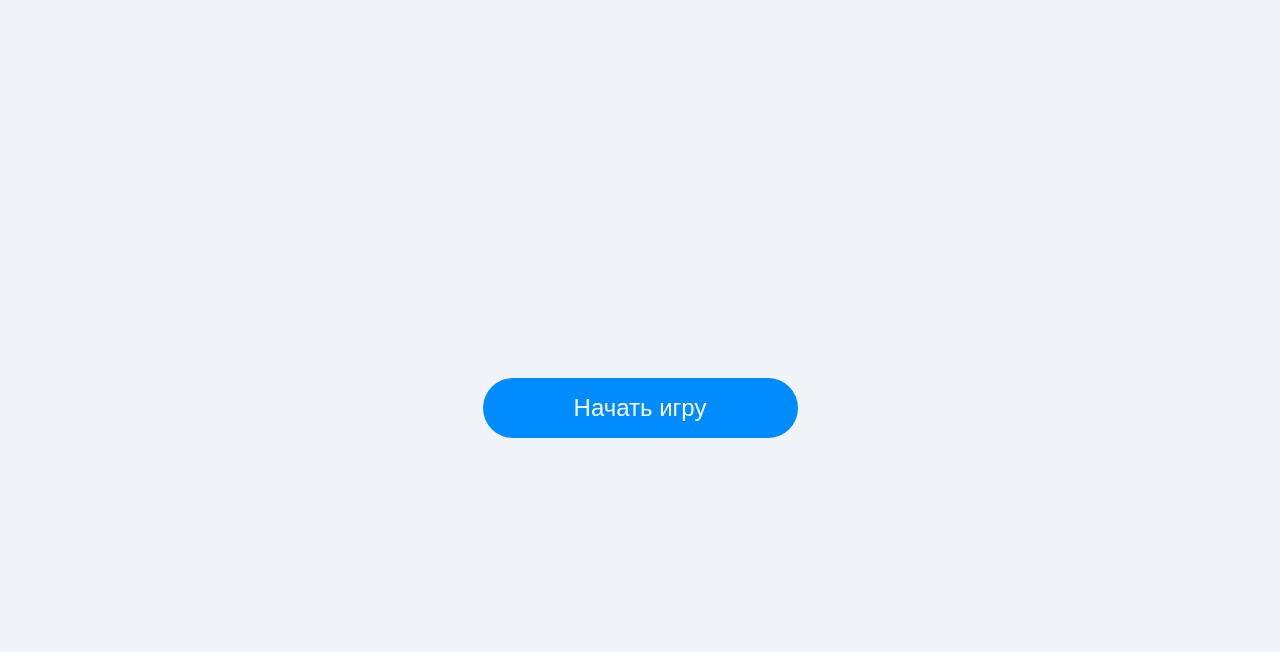
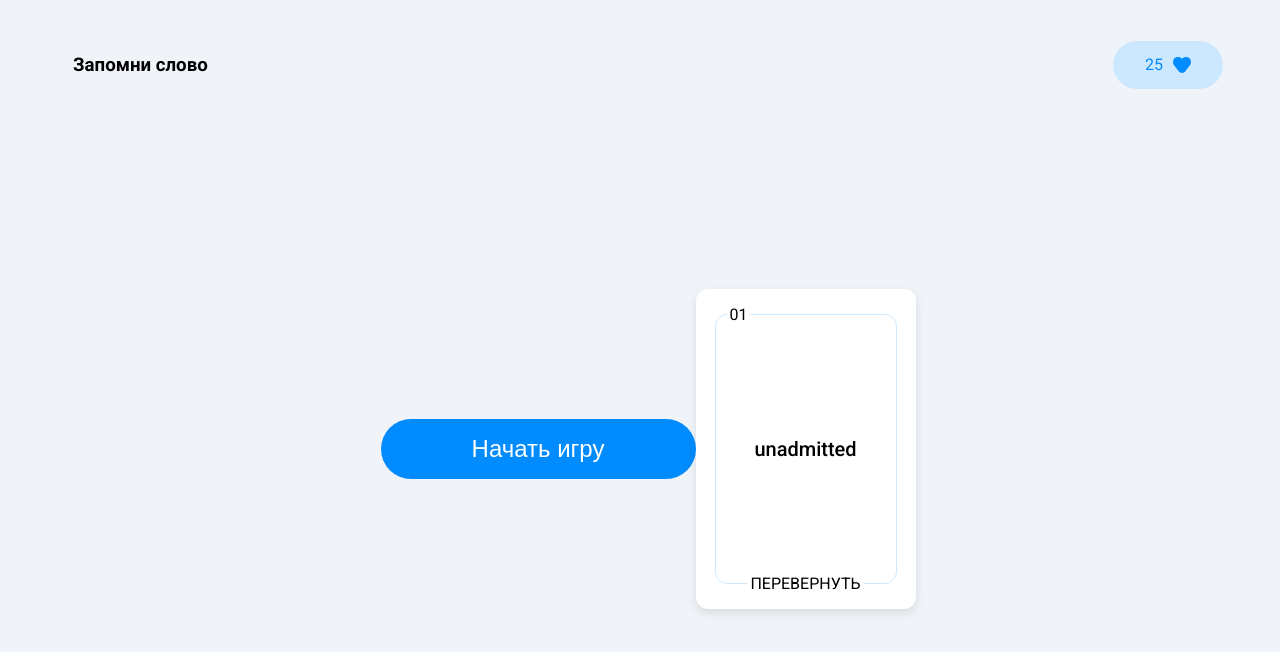
Before and after one commit to dimashikalov/ps-dz, a Vue app in the folder my-dz-project/: page / in a window 1280 px wide. Shown: the top 652 px of the page. Built offline with nearby package versions, Linux system fonts and the light colour scheme.

Commit message:
Домашнее задание 3

```diff
--- a/my-dz-project/src/App.vue
+++ b/my-dz-project/src/App.vue
@@ -1,11 +1,28 @@
 <script setup>
 import Button from './components/Button.vue';
+import Header from './components/Header.vue';
+import Card from './components/Card.vue';
+
+const cardNumber = '01';
+const word = 'unadmitted';
 </script>
 
 <template>
   <main>
-    <Button>Начать игру</Button>
+    <Header />
+
+    <div class="content">
+      <Button>Начать игру</Button>
+      <Card :card-number="cardNumber" :word="word" />
+    </div>
   </main>
 </template>
 
-<style scoped></style>
+<style scoped>
+.content {
+  display: flex;
+  justify-content: center;
+  height: 80vh;
+  align-items: center;
+}
+</style>
--- a/my-dz-project/src/components/Button.vue
+++ b/my-dz-project/src/components/Button.vue
@@ -11,7 +11,8 @@
   border-radius: 100px;
   text-align: center;
   border: none;
-  background-color: #008bfe;
+  background-color: var(--color-secondary);
+  /* background-color: #008bfe; */
   color: #ffffff;
   cursor: pointer;
   font-size: 24px;
--- /dev/null
+++ b/my-dz-project/src/components/Card.vue
@@ -0,0 +1,78 @@
+<script setup>
+const { cardNumber, word } = defineProps({
+  cardNumber: String,
+  word: String,
+});
+const emit = defineEmits(['flip-card', 'change-status']);
+
+function flipCard() {
+  emit('flip-card', true);
+}
+// function changeStatus() {
+//   emit('change-status', true);
+// }
+</script>
+<template>
+  <div class="card">
+    <div class="card-header">
+      {{ cardNumber }}
+    </div>
+    <div class="card-content">
+      {{ word }}
+    </div>
+    <div class="card-footer" @click="flipCard()">ПЕРЕВЕРНУТЬ</div>
+  </div>
+</template>
+<style scoped>
+.card {
+  position: relative;
+  width: 220px;
+  height: 320px;
+  border-radius: 12px;
+  box-shadow: 0 4px 10px rgba(0, 0, 0, 0.1);
+  display: flex;
+  flex-direction: column;
+  justify-content: space-between;
+  padding: 16px;
+  background: var(--color-primary);
+  text-align: center;
+  overflow: hidden;
+}
+.card::before {
+  content: '';
+  position: absolute;
+  top: 25px;
+  left: 19px;
+  right: 19px;
+  bottom: 25px;
+  border: 1px solid var(--color-light-blue);
+  border-radius: 12px;
+  pointer-events: none;
+  z-index: 0;
+}
+.card-header,
+.card-footer {
+  position: relative;
+  z-index: 1;
+  padding: 0 3px;
+  background: var(--color-primary);
+  width: min-content;
+}
+.card-header {
+  align-self: flex-start;
+  margin-left: 15px;
+}
+
+.card-footer {
+  align-self: center;
+}
+.card-content {
+  font-size: 20px;
+  font-weight: 500;
+  color: var(--color-text);
+  flex-grow: 1;
+  display: flex;
+  align-items: center;
+  justify-content: center;
+}
+</style>
--- /dev/null
+++ b/my-dz-project/src/components/Header.vue
@@ -0,0 +1,21 @@
+<script setup>
+import Score from './Score.vue';
+
+const likes = 25;
+</script>
+<template>
+  <header class="header">
+    <h3>Запомни слово</h3>
+    <Score :likes="likes" />
+  </header>
+</template>
+
+<style scoped>
+.header {
+  display: flex;
+  flex-direction: row;
+  align-items: center;
+  justify-content: space-between;
+  margin: 35px 65px;
+}
+</style>
--- /dev/null
+++ b/my-dz-project/src/components/Score.vue
@@ -0,0 +1,32 @@
+<script setup>
+import IconLikes from '../icons/IconLikes.vue';
+const props = defineProps({
+  likes: Number,
+});
+</script>
+<template>
+  <div class="score">
+    <div class="likes-container">
+      <span>{{ props.likes }}</span>
+      <IconLikes />
+    </div>
+  </div>
+</template>
+<style scoped>
+.score {
+  width: 110px;
+  height: 48px;
+  align-content: center;
+  padding: 12px 24px;
+  background: var(--color-light-blue);
+  color: var(--color-secondary);
+  border-radius: 36px;
+  text-align: center;
+}
+.likes-container {
+  display: flex;
+  align-items: center;
+  justify-content: center;
+  gap: 10px;
+}
+</style>
--- /dev/null
+++ b/my-dz-project/src/icons/IconLikes.vue
@@ -0,0 +1,16 @@
+<script setup></script>
+<template>
+  <svg
+    width="18"
+    height="16"
+    viewBox="0 0 18 16"
+    fill="none"
+    xmlns="http://www.w3.org/2000/svg"
+  >
+    <path
+      d="M12.4709 0.0535018C11.1978 0.228562 9.92258 0.8312 9 1.80891C8.07742 0.8312 6.8022 0.228562 5.52915 0.0535018C3.91335 -0.168691 2.1499 0.284246 1.05884 1.73088C-0.352945 3.60276 -0.352949 6.25395 1.05884 8.12583L5.75286 14.3496C7.41251 16.5501 10.5875 16.5501 12.2471 14.3496L16.9412 8.12584C18.3529 6.25396 18.3529 3.60276 16.9412 1.73088C15.8501 0.284246 14.0867 -0.168691 12.4709 0.0535018Z"
+      fill="#008BFE"
+    />
+  </svg>
+</template>
+<style scoped></style>
--- a/my-dz-project/src/style.css
+++ b/my-dz-project/src/style.css
@@ -1,6 +1,8 @@
 :root {
   --color-bg: #f0f4f8;
   --color-primary: #ffffff;
+  --color-secondary: #008bfe;
+  --color-light-blue: #cce8ff;
   --color-text: #000000;
   --color-card-inner-border: #cce8ff;
   --font: 'Roboto', sans-serif;
@@ -12,9 +14,8 @@
 
 body {
   background-color: var(--color-bg);
-  display: grid;
-  place-items: center;
   min-height: 100vh;
+  min-width: 100vw;
   font-family: var(--font);
   font-synthesis: none;
   text-rendering: optimizeLegibility;
```
